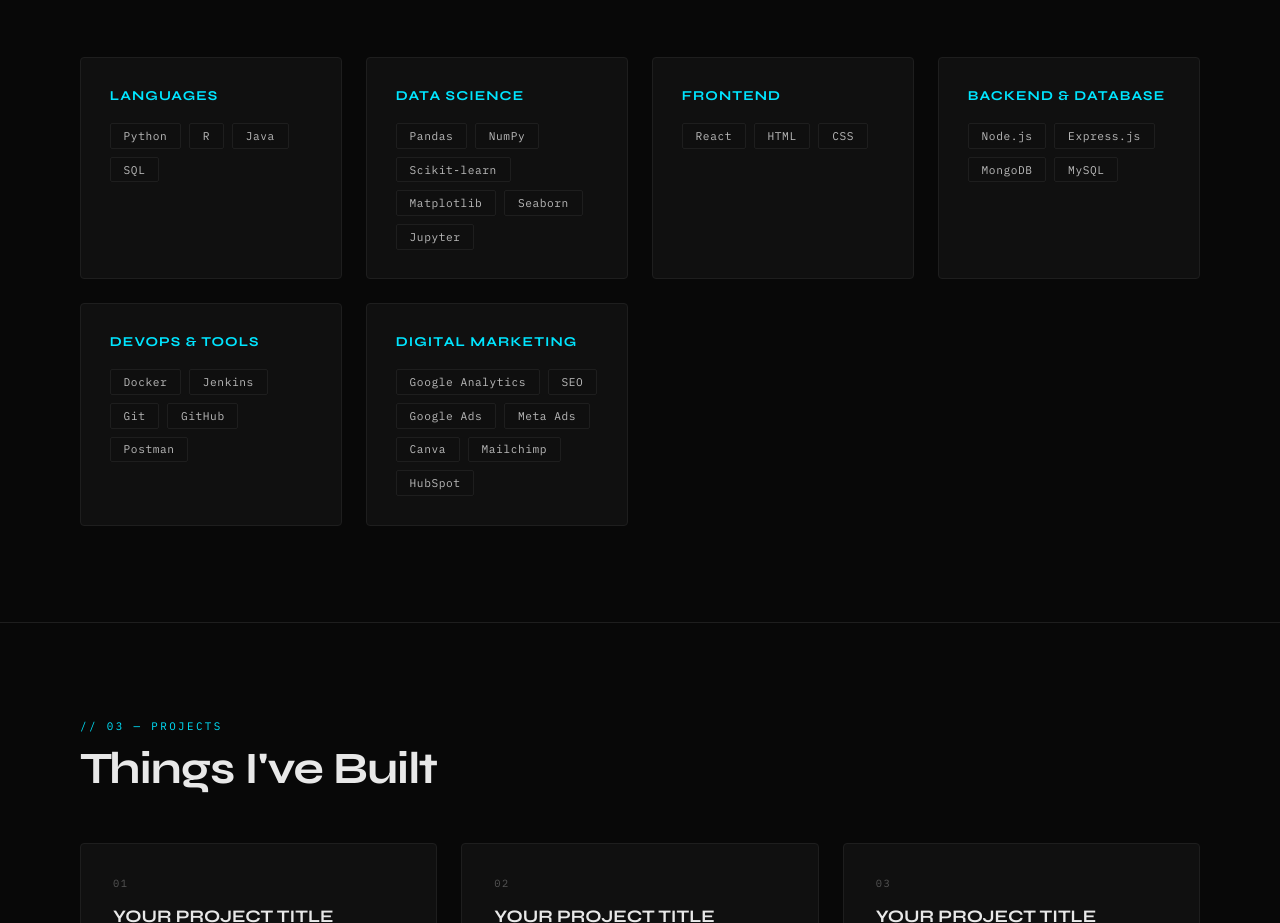
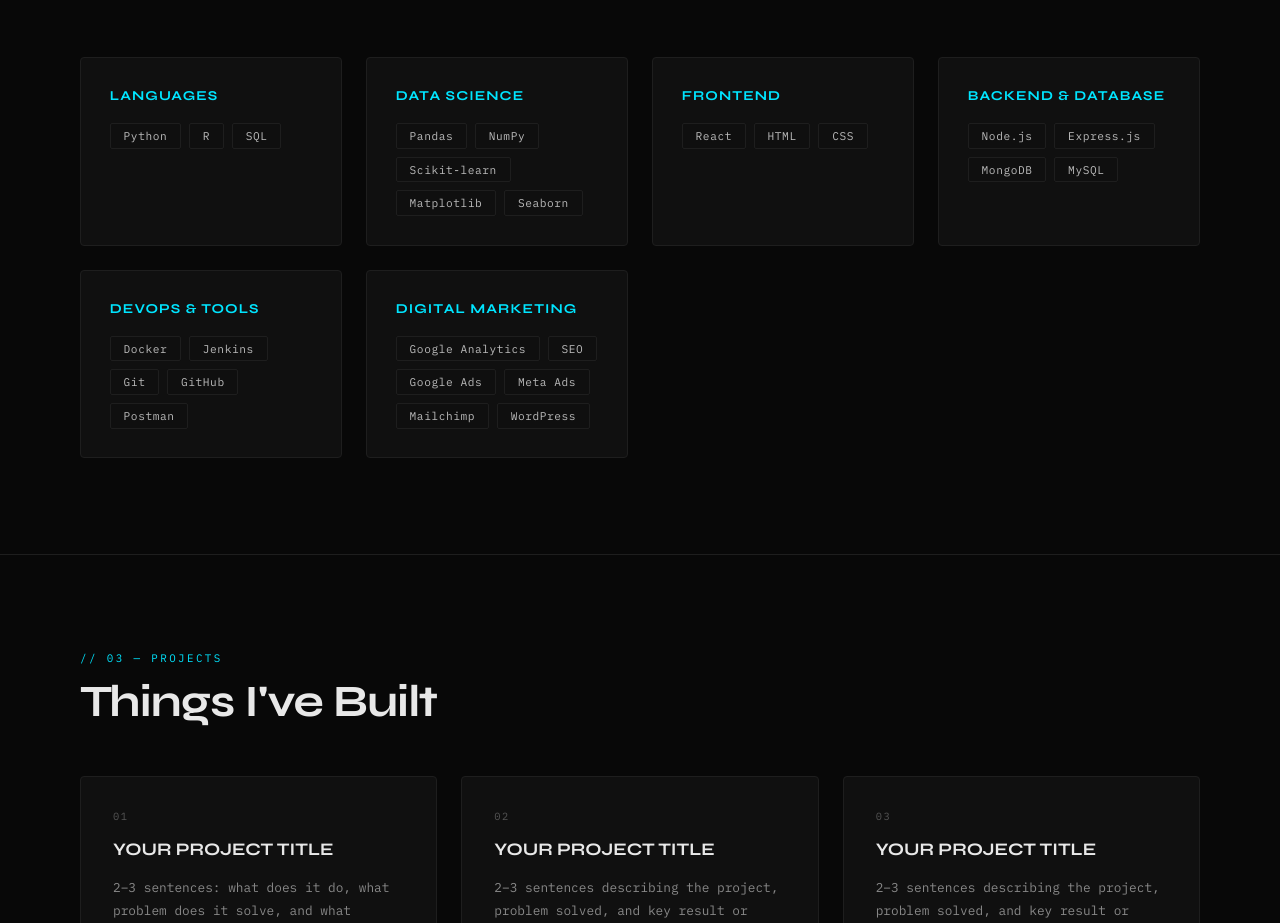
Before and after one commit to ishan-sharma23/Portfolio, a React (Vite) app: page / in a window 1280 px wide. Shown: the part 1734-2657 px from the top of the page. Built offline with nearby package versions, Linux system fonts and the light colour scheme; the HTML template or start-up script is replaced by a standard one.

Commit message:
fix1 in skills

```diff
--- a/src/components/Skills.tsx
+++ b/src/components/Skills.tsx
@@ -1,12 +1,12 @@
 import { useFadeIn } from '../hooks'
 
 const SKILLS = [
-  { title: 'Languages', tags: ['Python', 'R', 'Java', 'SQL'] },
-  { title: 'Data Science', tags: ['Pandas', 'NumPy', 'Scikit-learn', 'Matplotlib', 'Seaborn', 'Jupyter'] },
+  { title: 'Languages', tags: ['Python', 'R', 'SQL'] },
+  { title: 'Data Science', tags: ['Pandas', 'NumPy', 'Scikit-learn', 'Matplotlib', 'Seaborn'] },
   { title: 'Frontend', tags: ['React', 'HTML', 'CSS'] },
   { title: 'Backend & Database', tags: ['Node.js', 'Express.js', 'MongoDB', 'MySQL'] },
   { title: 'DevOps & Tools', tags: ['Docker', 'Jenkins', 'Git', 'GitHub', 'Postman'] },
-  { title: 'Digital Marketing', tags: ['Google Analytics', 'SEO', 'Google Ads', 'Meta Ads', 'Canva', 'Mailchimp', 'HubSpot'] },
+  { title: 'Digital Marketing', tags: ['Google Analytics', 'SEO', 'Google Ads', 'Meta Ads', 'Mailchimp', 'WordPress'] },
 ]
 
 export default function Skills() {
```
